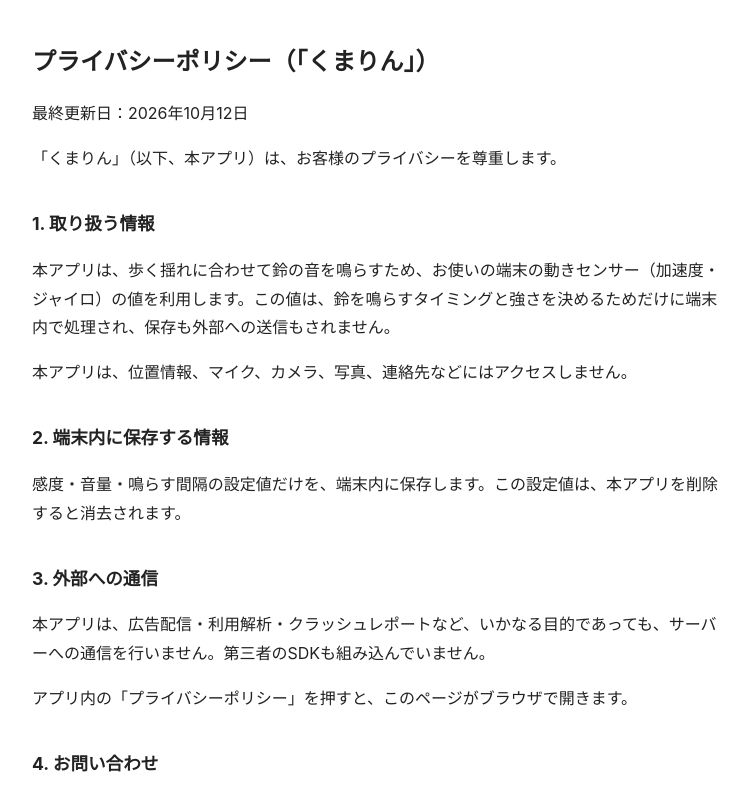
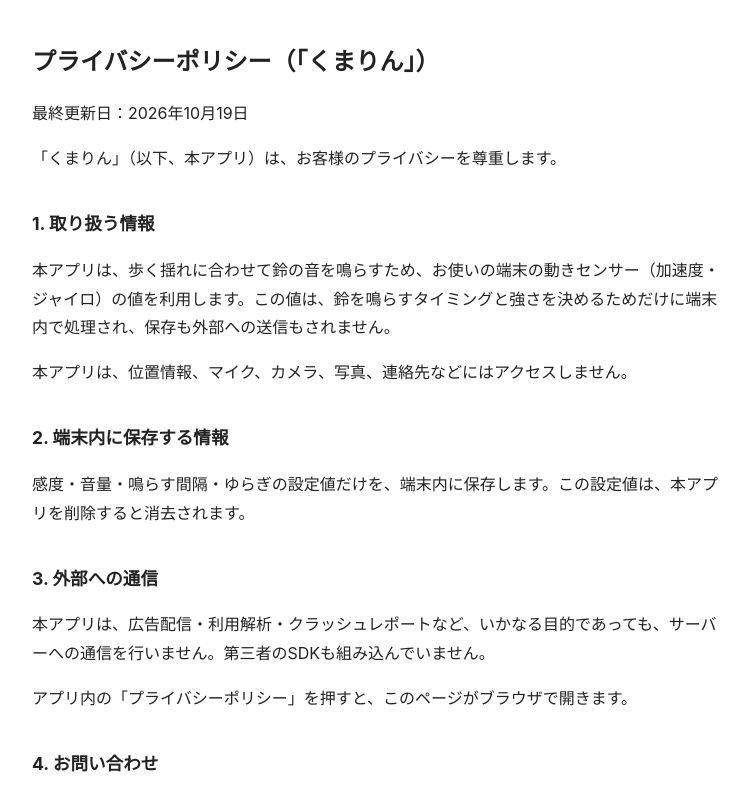
Before and after one commit to kobadora/kumarin-privacy, a plain HTML site: page index.html in a window 1280 px wide. Shown: the top 792 px of the page, without its empty margins (258-1007 px from the left). Drawn offline with Linux system fonts and the light colour scheme.

Commit message:
ポリシーを更新: 保存する設定に「ゆらぎ」を追加（くまりん1.1）
Co-Authored-By: Claude Opus 5.5 <noreply@anthropic.com>

```diff
--- a/index.html
+++ b/index.html
@@ -21,7 +21,7 @@
 <body>
 
 <h1>プライバシーポリシー（「くまりん」）</h1>
-<p>最終更新日：2026年10月12日</p>
+<p>最終更新日：2026年10月19日</p>
 
 <p>「くまりん」（以下、本アプリ）は、お客様のプライバシーを尊重します。</p>
 
@@ -30,7 +30,7 @@
 <p>本アプリは、位置情報、マイク、カメラ、写真、連絡先などにはアクセスしません。</p>
 
 <h2>2. 端末内に保存する情報</h2>
-<p>感度・音量・鳴らす間隔の設定値だけを、端末内に保存します。この設定値は、本アプリを削除すると消去されます。</p>
+<p>感度・音量・鳴らす間隔・ゆらぎの設定値だけを、端末内に保存します。この設定値は、本アプリを削除すると消去されます。</p>
 
 <h2>3. 外部への通信</h2>
 <p>本アプリは、広告配信・利用解析・クラッシュレポートなど、いかなる目的であっても、サーバーへの通信を行いません。第三者のSDKも組み込んでいません。</p>
```
